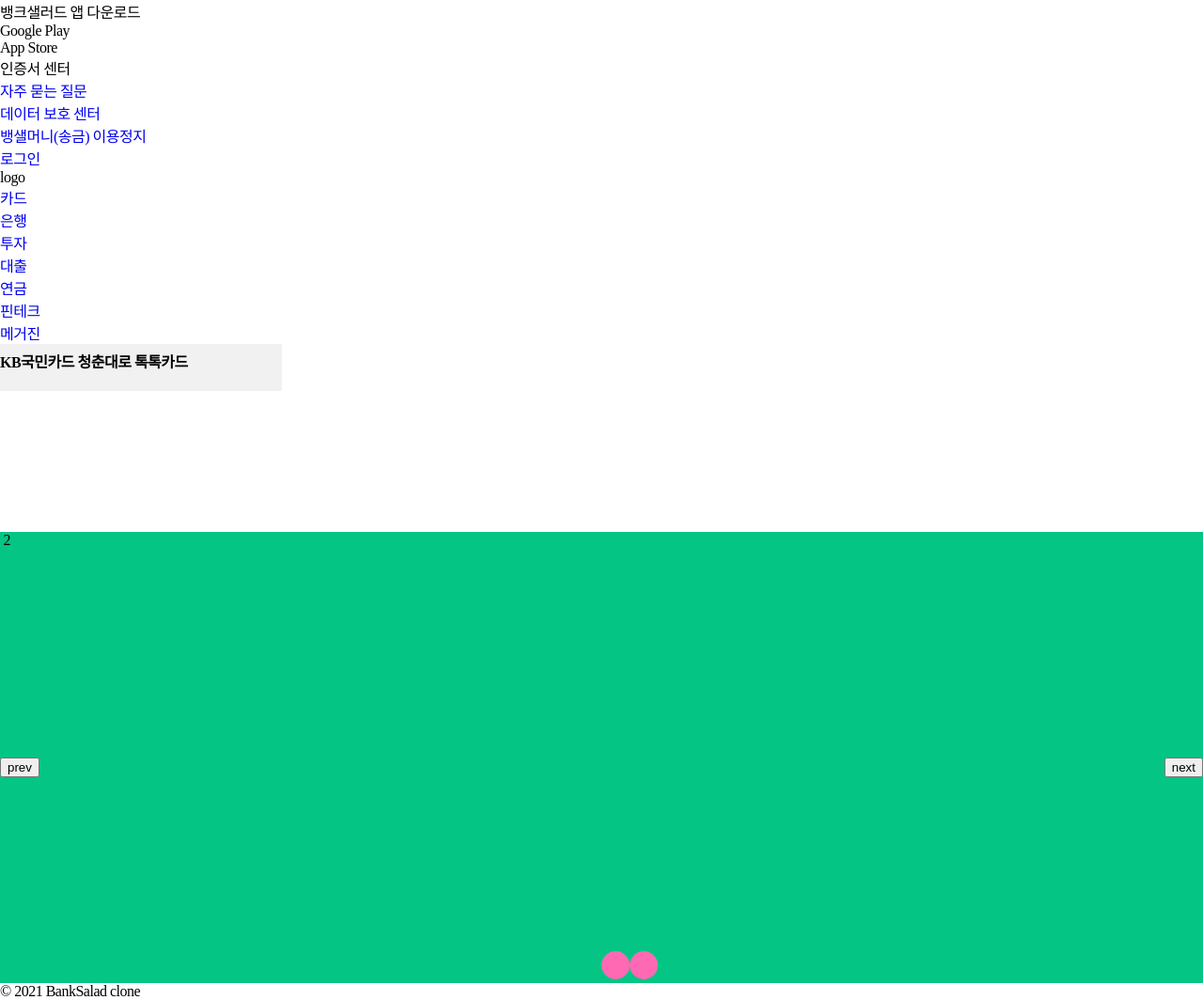
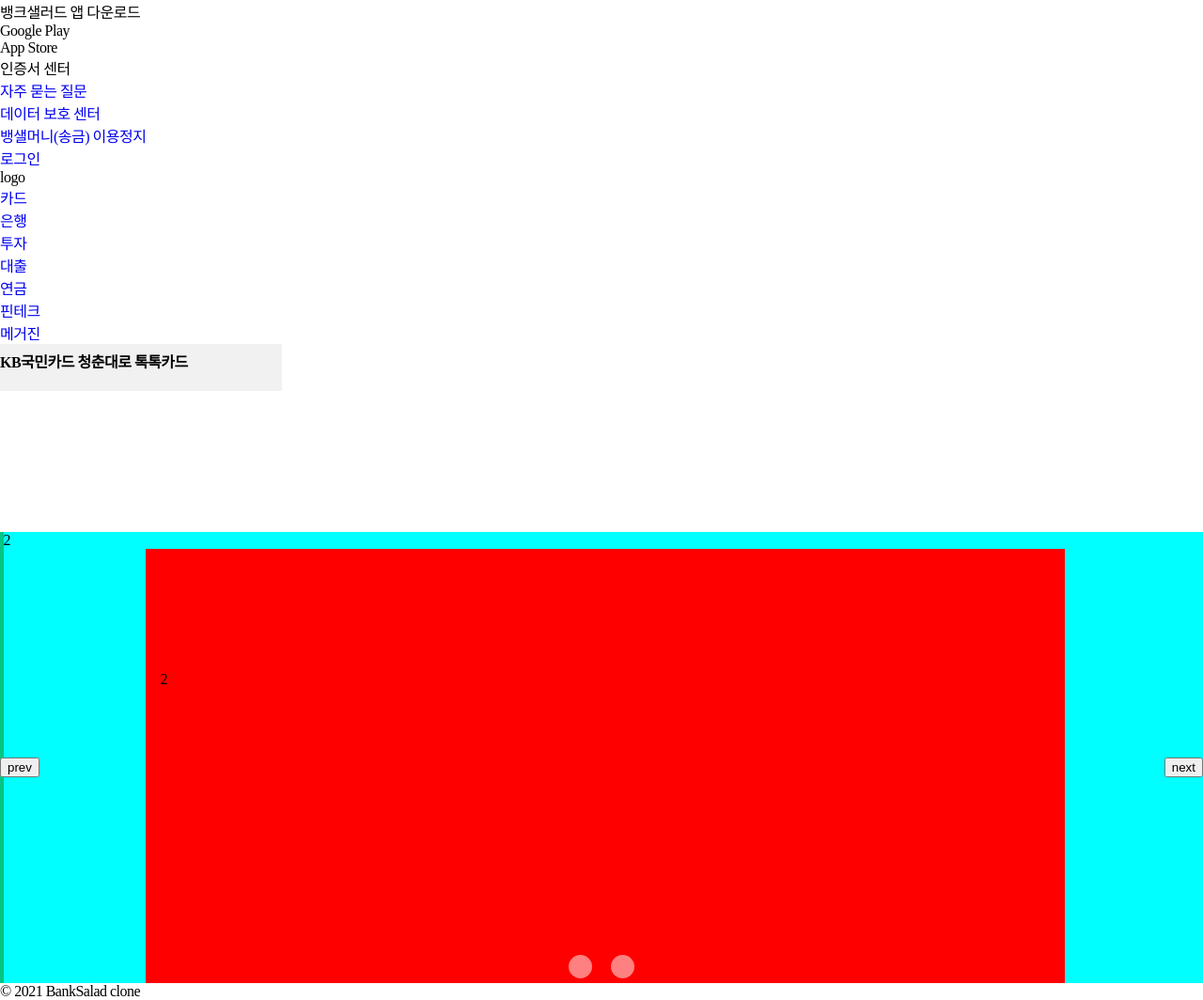
Before and after one commit to JinMo-source/Banksalad-clone, a plain HTML site: page index.html in a window 1280 px wide. Shown: the whole page at 94% size. Drawn offline with Linux system fonts and the light colour scheme.

Commit message:
오류 수정중

```diff
--- a/index.html
+++ b/index.html
@@ -76,9 +76,13 @@
             <div class="slider-trans">
                 <ul class="slider-back">
                     <li class="slider-Item">
-                        1
+                        <div>
+                            1
+                        </div>
                     </li>
-                    <li class="slider-Item">2</li>
+                    <li class="slider-Item" style="background-color: aqua;">2
+                        <div>2</div>
+                    </li>
                 </ul>
             </div>
             <button class="next button">next</button>
--- a/js/slider.js
+++ b/js/slider.js
@@ -8,6 +8,7 @@ const sliderLength = document.querySelectorAll('.slider-Item');
 const sliderNavi = document.querySelector('.slider-navi');
 
 const sliderWidth = slider.offsetWidth;
+console.log(sliderWidth);
 const sliderMoveStyle = sliderMove.style;
 
 
@@ -49,9 +50,11 @@ function mainSlider(){
     }
 
     setInterval(sl,1500);
+
     nextBotton.addEventListener('click',sliderNextHandle);
     prevBotton.addEventListener('click',sliderPrevHandle);
 }
+
 mainSlider();
 
 
@@ -61,9 +64,18 @@ function sliderLI(){
     sliderNavi.innerHTML = '';
 
     sliderLength.forEach((value,ind) => {
-        let naviLI = `<li class= "navi-ID__${ind} sliderNavi"></li>`;
+        let naviLI = `<li id="carousel-id-${ind}" class="carousel"></li>`;
         sliderNavi.insertAdjacentHTML('afterbegin', naviLI);
     })
+
+    function naviHandle(e){
+        let carId = e.target.id.split("-")[2];
+        current = 0;
+        sliderMoveStyle.transform = `translateX(${-sliderWidth*carId}px)`;
+    }
+
+    sliderNavi.addEventListener('click',naviHandle)
 }
 
+
 sliderLI();
--- a/style.css
+++ b/style.css
@@ -49,16 +49,18 @@ a, abbr, acronym, address, applet, article, aside, audio, b, big, blockquote, bo
     height: 480px;
     display: block;
     position: relative;
-    /* overflow: hidden; */
+    overflow: hidden;
+    white-space: nowrap;
     background-color: #04c584;
-    white-space: nowrap;
 }
 
 .slider-trans {
     width: 100%;
     height: 100%;
     position: relative;
-    background-color: red;
+    clear:both;
+    display: inline-block;
+    vertical-align: bottom;
 }
 .slider-back {
     width: 100%;
@@ -69,9 +71,16 @@ a, abbr, acronym, address, applet, article, aside, audio, b, big, blockquote, bo
     height: 480px;
     position: relative;
     display: inline-block;
-    vertical-align: bottom;
 }
-
+.slider-Item >div{
+    display: block;
+    width: 100%;
+    max-width: 946px;
+    height: 100%;
+    margin: 0 auto;
+    padding: 130px 16px 0;
+    background-color: red;;
+}
 .button {
     position: absolute;
     top:50%;
@@ -84,15 +93,18 @@ a, abbr, acronym, address, applet, article, aside, audio, b, big, blockquote, bo
     left:0;
 }
 .slider-navi {
-    position: absolute;
-    bottom:0px;
-    left: 50%;
+    margin-top: -30px;
+    text-align: center;
+    transform: rotateY(180deg);
 }
-.sliderNavi {
+
+.carousel {
     z-index: 99;
-    width: 30px;
-    height: 30px;
-    background-color: hotpink;
+    width: 25px;
+    height: 25px;
+    background-color: white;
+    opacity: .5;
     border-radius: 100%;
+    margin: 0 10px;
     display: inline-block;
 }
```
